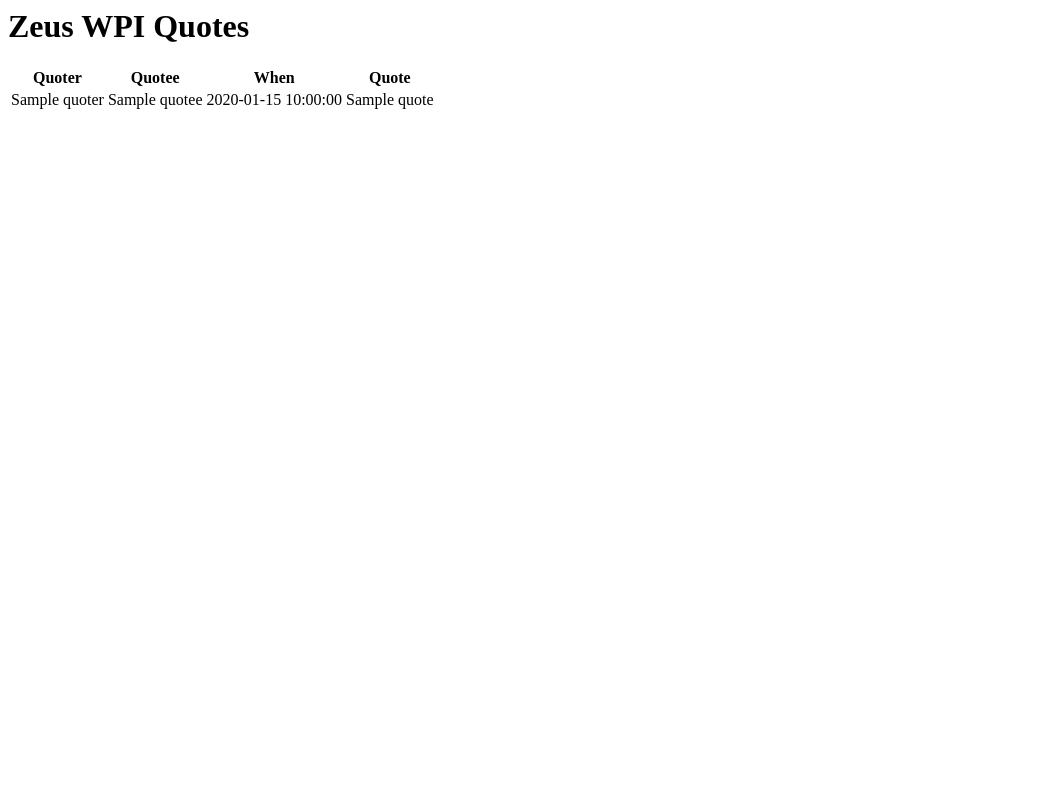
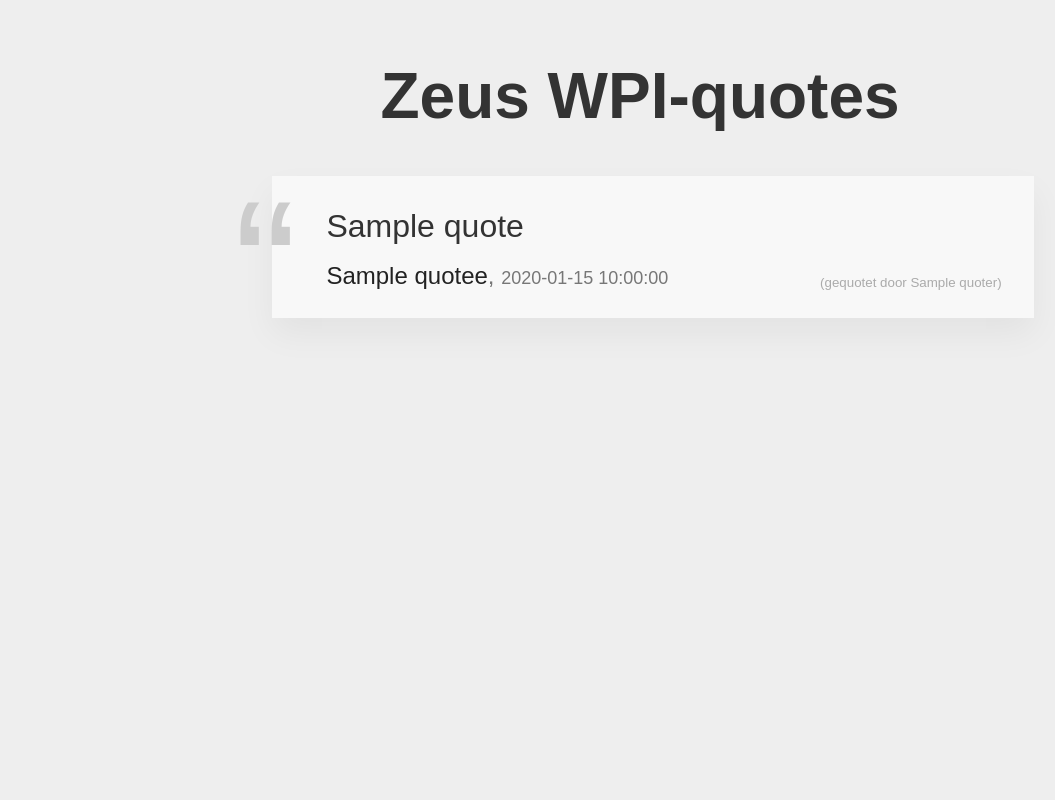
Before and after one commit to ZeusWPI/mattermore, a Flask app: template app/templates/quotes.html in a window 1280 px wide. Shown: the whole page, without its empty margins (0-1055 px from the left). Run offline with Flask 2, Linux system fonts and the light colour scheme; the template is opened without the code that fills it: most values are stand-ins (such as "Sample title", 1, 10 or a date in 2020); parts of the project's set-up code (start-up, migrations or seed data) failed here and were passed over; some web fonts are replaced.

Commit message:
Add new quote styling

```diff
--- a/app/app.py
+++ b/app/app.py
@@ -187,6 +187,11 @@ def get_robots():
     return send_file('static/robots.txt')
 
 
+@app.route('/quotes.css', methods=['GET'])
+def get_quote_css():
+    return send_file('static/quotes.css')
+
+
 @app.route('/quotes.html', methods=['GET'])
 def list_quotes():
     return render_template('quotes.html', quotes=reversed(models.Quote.query.all()))
--- /dev/null
+++ b/app/static/quotes.css
@@ -0,0 +1,133 @@
+@font-face {
+  font-family: "Fira Sans";
+  src: local("Fira Sans"), local("Fira Sans Regular"), url(FiraSans-Regular.otf);
+}
+
+body {
+  font-family: "Fira Sans", sans-serif;
+  color: #333;
+  background-color: #eee;
+  margin: 0;
+  padding: 0;
+  text-rendering: optimizeLegibility;
+}
+@media (min-width: 500px) {
+  body {
+    font-size: 150%;
+  }
+}
+@media (min-width: 1000px) {
+  body {
+    font-size: 200%;
+  }
+}
+h1 {
+  text-align: center;
+}
+h1 a {
+  color: inherit;
+  text-decoration: none;
+  display: block;
+}
+main {
+  max-width: 800px;
+  margin: 0 auto;
+  padding: 0.5em;
+}
+blockquote {
+  position: relative;
+  margin: 0 0.2em 2em 1em;
+  padding: 1em 1em 0.9em 1.7em;
+  background-color: #f8f8f8;
+  box-shadow: 0 0.5em 1em rgba(0, 0, 0, 0.05);
+  transition: box-shadow 0.2s, background-color 0.2s;
+}
+blockquote .quote {
+  white-space: pre-wrap;
+  overflow-wrap: anywhere;
+  hyphens: auto;
+}
+blockquote .quote p {
+  margin: 0 0 0.3em;
+}
+blockquote .quote a {
+  color: inherit;
+  text-decoration: none;
+}
+blockquote .quote a:hover {
+  text-decoration: underline;
+}
+blockquote:target, blockquote:hover {
+  background-color: #fefeff;
+  box-shadow: 0 0.5em 1em rgba(0, 0, 0, 0.1);
+}
+blockquote::before {
+  content: "“";
+  font-size: 600%;
+  position: absolute;
+  color: #ccc;
+  top: -0.1em;
+  left: -0.2em;
+  z-index: 1;
+}
+blockquote .attribution {
+  display: block;
+  position: relative;
+  margin-top: 0.7em;
+  color: #777;
+  vertical-align: middle;
+}
+blockquote .attribution .quoted-by {
+  color: #aaa;
+  display: block;
+  font-size: 10pt;
+  text-align: right;
+}
+@media (min-width: 500px) {
+  blockquote .attribution {
+    display: flex;
+    font-size: 75%;
+  }
+  blockquote .attribution > span {
+    display: block;
+    flex-grow: 1;
+  }
+  blockquote .attribution .author-time {
+    align-self: flex-start;
+  }
+  blockquote .attribution .quoted-by {
+    align-self: flex-end;
+  }
+}
+
+blockquote .attribution a {
+  color: inherit;
+  font-weight: bold;
+  font-size: 90%;
+  text-decoration: none;
+}
+blockquote .attribution a.time {
+  font-weight: normal;
+  font-size: 75%;
+}
+blockquote .attribution a:hover {
+  text-decoration: underline;
+}
+blockquote .attribution time {
+  white-space: nowrap;
+}
+blockquote .attribution a[role=author] {
+  color: #444;
+}
+blockquote .attribution span[role=author] {
+  color: #222;
+}
+
+footer {
+  text-align: center;
+  border-top: 1px solid #ddd;
+  background-color: #e5e5e5;
+  color: #555;
+  font-size: 1rem;
+  padding: 3vh 1em 3vh;
+}
--- a/app/templates/quotes.html
+++ b/app/templates/quotes.html
@@ -1,24 +1,39 @@
-<html>
-  <head>
-    <title>Zeus WPI Quotes</title>
-  </head>
-  <body>
-    <h1>Zeus WPI Quotes</h1>
-    <table>
-      <tr>
-        <th>Quoter</th>
-        <th>Quotee</th>
-        <th>When</th>
-        <th>Quote</th>
-      </tr>
-      {% for quote in quotes %}
-      <tr>
-        <td>{{ quote.quoter }}</td>
-        <td>{{ quote.quotee }}</td>
-        <td>{{ quote.created_at }}</td>
-        <td>{{  quote.quote }}</td>
-      </tr>
-      {% endfor %}
-    </table>
+<!DOCTYPE html>
+<html lang="nl">
+<head>
+  <meta charset="utf-8"/>
+
+  <title>Zeus WPI-quotes</title>
+  <meta name="author" content="Zeus WPI"/>
+  <meta name="description" content="Epische quotes van Zeus WPI-leden"/>
+  <meta name="viewport" content="width=device-width, initial-scale=1"/>
+
+  <link rel="stylesheet" type="text/css" href="quotes.css"/>
+</head>
+<body>
+  <main>
+    <h1><a href="#">Zeus WPI-quotes</a></h1>
+
+    {% for quote in quotes %}
+    <blockquote id="{{ quote.slur() }}">
+      <span class="quote">{{ quote.quote }}</span>
+
+      <span class="attribution">
+        <span class="author-time">
+          {% if quote.quotee %}
+          <span role="author">{{ quote.quotee }}</span>,
+          {% endif %}
+          <a href="#{{ quote.slur() }}" class="time">
+            <time datetime="{{ quote.created_at_machine() }}">{{ quote.created_at_human() }}</time>
+          </a>
+        </span>
+        {% if quote.quoter %}
+        <span class="quoted-by">
+          (gequotet door <span role="quoter">{{ quote.quoter }}</span>)
+        </span>
+        {% endif %}
+      </span>
+    </blockquote>
+    {% endfor %}
   </body>
 </html>
```
Also changed, not shown: app/models.py (+17 -0 lines).
